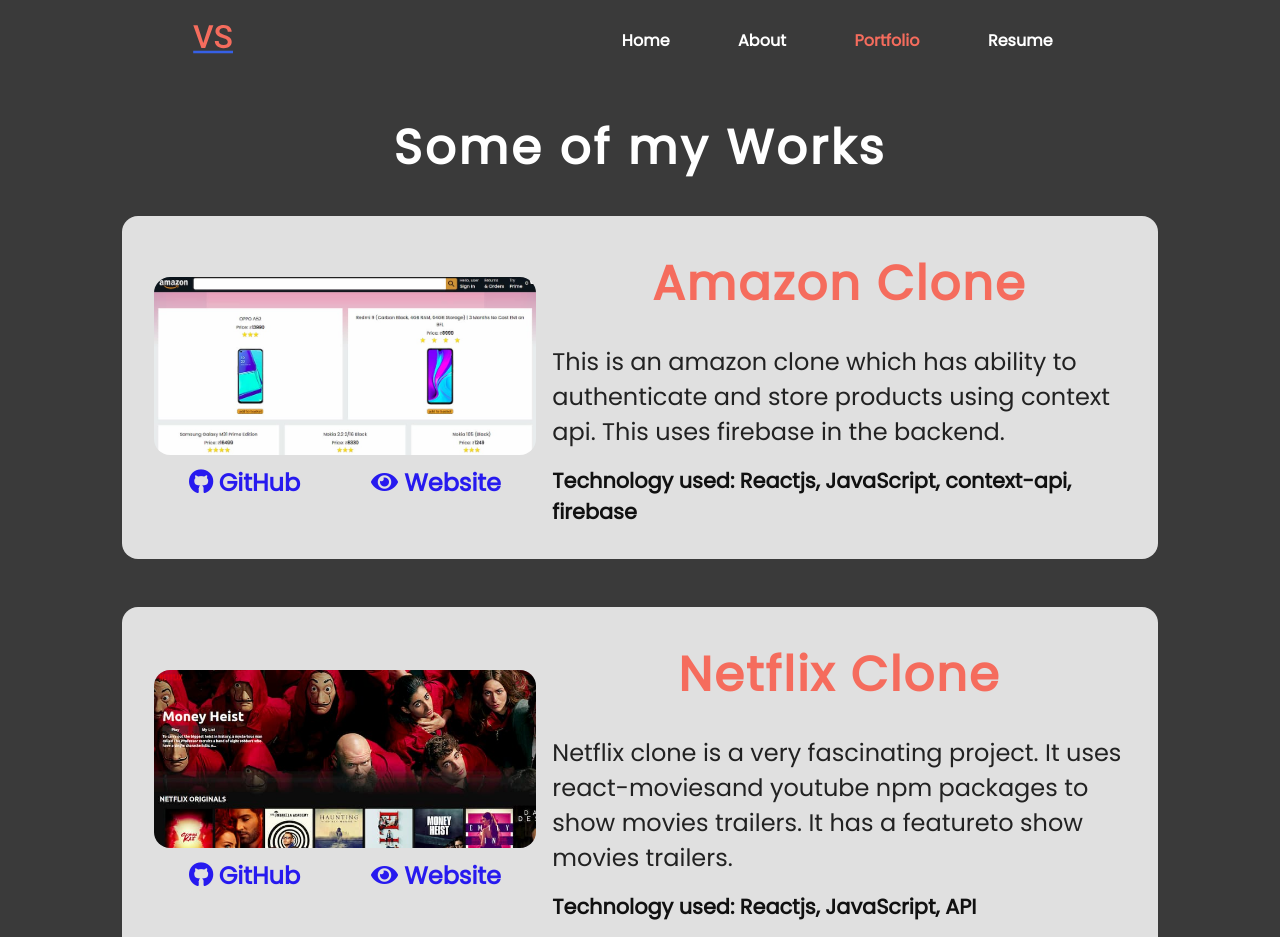
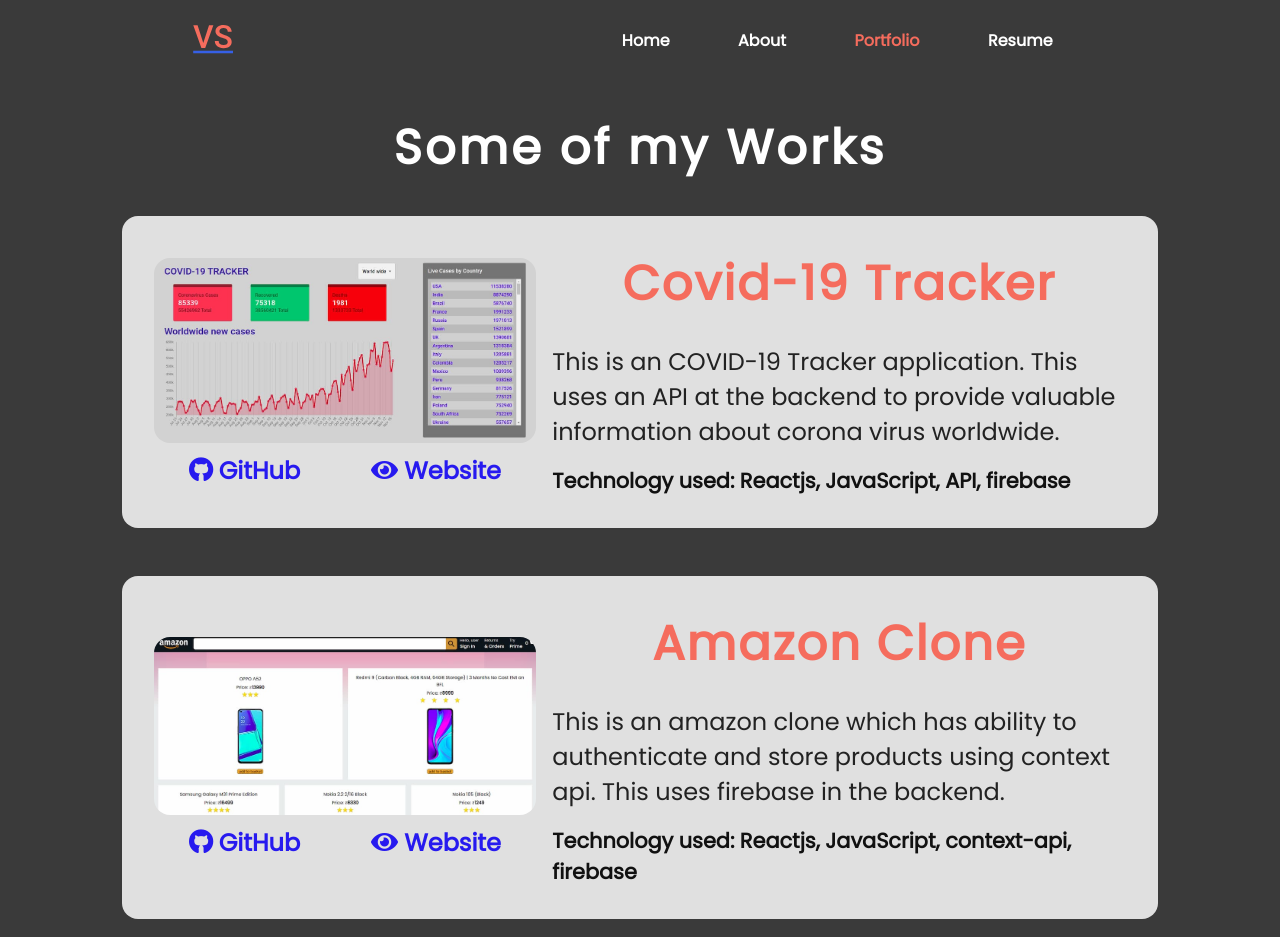
Before and after one commit to Vasanthan-aka-Maari/portfolio, a React (Create React App) app: page /#/portfolio in a window 1280 px wide. Shown: the top 937 px of the page. Built offline with nearby package versions, Linux system fonts and the light colour scheme.

Commit message:
added project

```diff
--- a/src/component/NavBar.jsx
+++ b/src/component/NavBar.jsx
@@ -1,4 +1,4 @@
-import React, { Component, useState } from "react";
+import React, { useState } from "react";
 import * as FaIcons from "react-icons/fa";
 import * as AiIcons from "react-icons/ai";
 import { NavLink } from "react-router-dom";
--- a/src/component/Portfolio.jsx
+++ b/src/component/Portfolio.jsx
@@ -1,5 +1,4 @@
 import React from "react";
-import { Link } from "react-router-dom";
 
 import { projects } from "./projects";
 
--- a/src/component/projects.js
+++ b/src/component/projects.js
@@ -6,10 +6,21 @@
 import todo from "../images/todo.jpg";
 import weather from "../images/weather.jpg";
 import bookList from "../images/booklist.jpg";
+import covidtracker from "../images/covid-tracker.jpg";
 
 export const projects = [
   {
     id: 1,
+    title: "Covid-19 Tracker",
+    image: covidtracker,
+    info:
+      "This is an COVID-19 Tracker application. This uses an API at the backend to provide valuable information about corona virus worldwide.",
+    github: "https://github.com/Vasanthan-aka-Maari/covid-tracker",
+    website: "https://corona-tracker-2f5a7.web.app/",
+    technology: "Reactjs, JavaScript, API, firebase",
+  },
+  {
+    id: 2,
     title: "Amazon Clone",
     image: amazon,
     info:
@@ -19,7 +30,7 @@
     technology: "Reactjs, JavaScript, context-api, firebase",
   },
   {
-    id: 2,
+    id: 3,
     title: "Netflix Clone",
     image: netflix,
     info:
@@ -29,7 +40,7 @@
     technology: "Reactjs, JavaScript, API",
   },
   {
-    id: 3,
+    id: 4,
     title: "Landing Page",
     image: landingpage,
     info:
@@ -40,7 +51,7 @@
     technology: "Reactjs, JavaScript, Styled components",
   },
   {
-    id: 4,
+    id: 5,
     title: "Fortnite App",
     image: fortnite,
     info:
@@ -50,7 +61,7 @@
     technology: "Reactjs, JavaScript, API",
   },
   {
-    id: 5,
+    id: 6,
     title: "Todo List",
     image: todo,
     info:
@@ -60,7 +71,7 @@
     technology: "Reactjs, JavaScript",
   },
   {
-    id: 6,
+    id: 7,
     title: "Weather App",
     image: weather,
     info:
@@ -70,7 +81,7 @@
     technology: "Reactjs, JavaScript, API",
   },
   {
-    id: 7,
+    id: 8,
     title: "Food Recipe App",
     image: food,
     info:
```
Also changed, not shown: src/images/covid-tracker.jpg (added).
